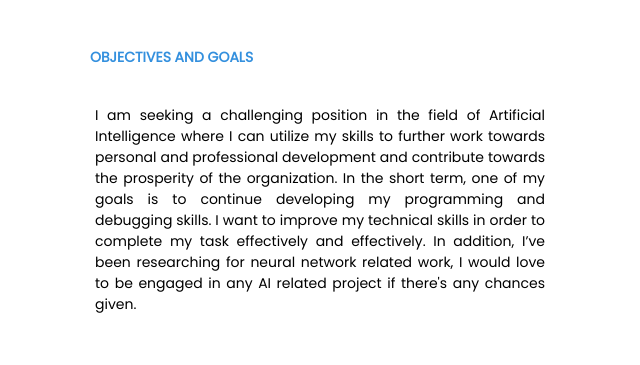
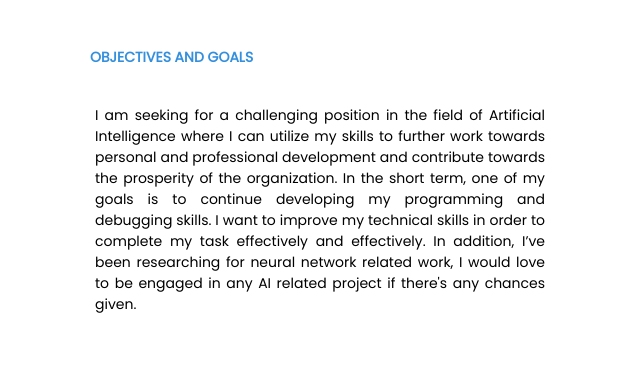
Before and after one commit to nickole412/nickole412.github.io, a plain HTML site: page index.html in a window 1280 px wide. Shown: the part 914-1279 px from the top of the page, 65-705 px from the left. Drawn offline with Linux system fonts and the light colour scheme.

Commit message:
Update index.html

```diff
--- a/index.html
+++ b/index.html
@@ -36,7 +36,7 @@
                     <section class="columns" style="justify-content:left;">
                         <div class="objectives">
                             <p style="text-align:justify;">
-                                I am seeking a challenging position in the field of
+                                I am seeking for a challenging position in the field of
                                 Artificial Intelligence where I can utilize my skills to further work towards
                                 personal and professional development and contribute towards the prosperity of the organization.
                                 In the short term, one of my goals is to continue developing my programming and debugging skills.
```
